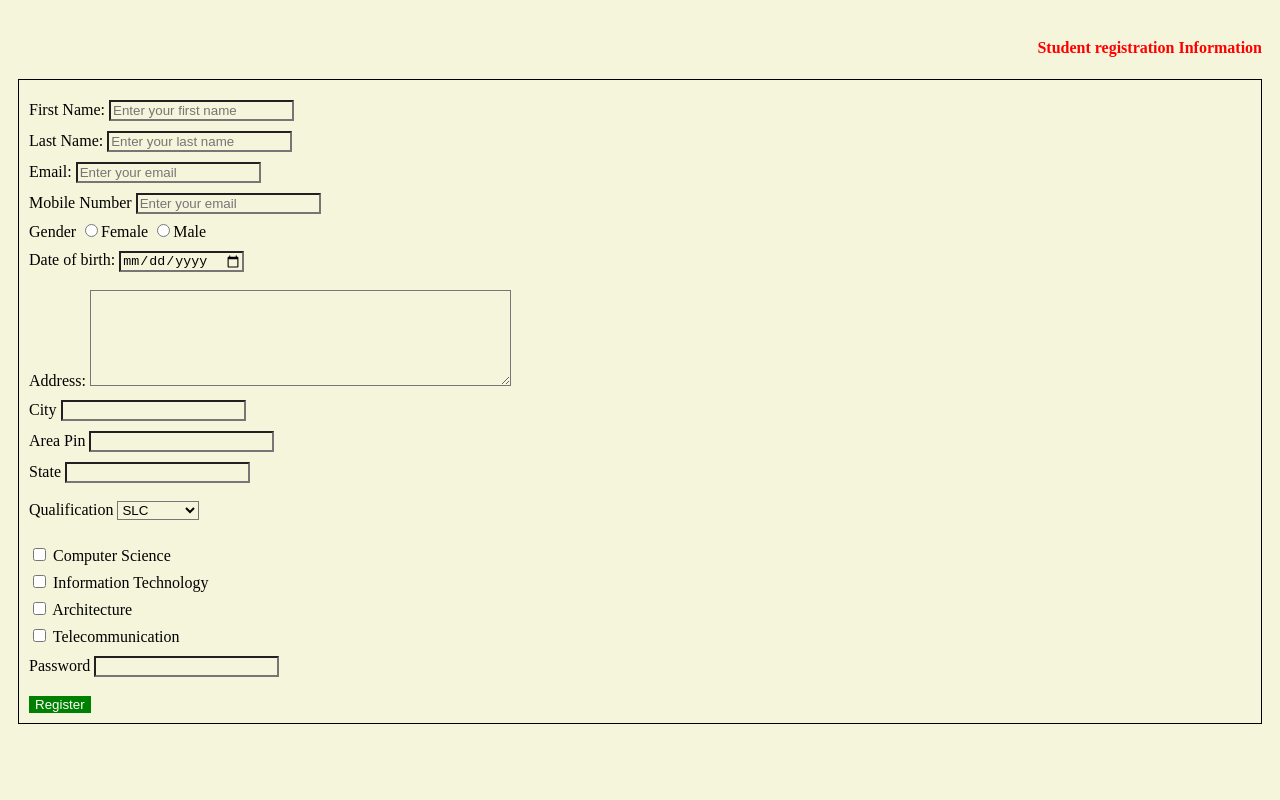
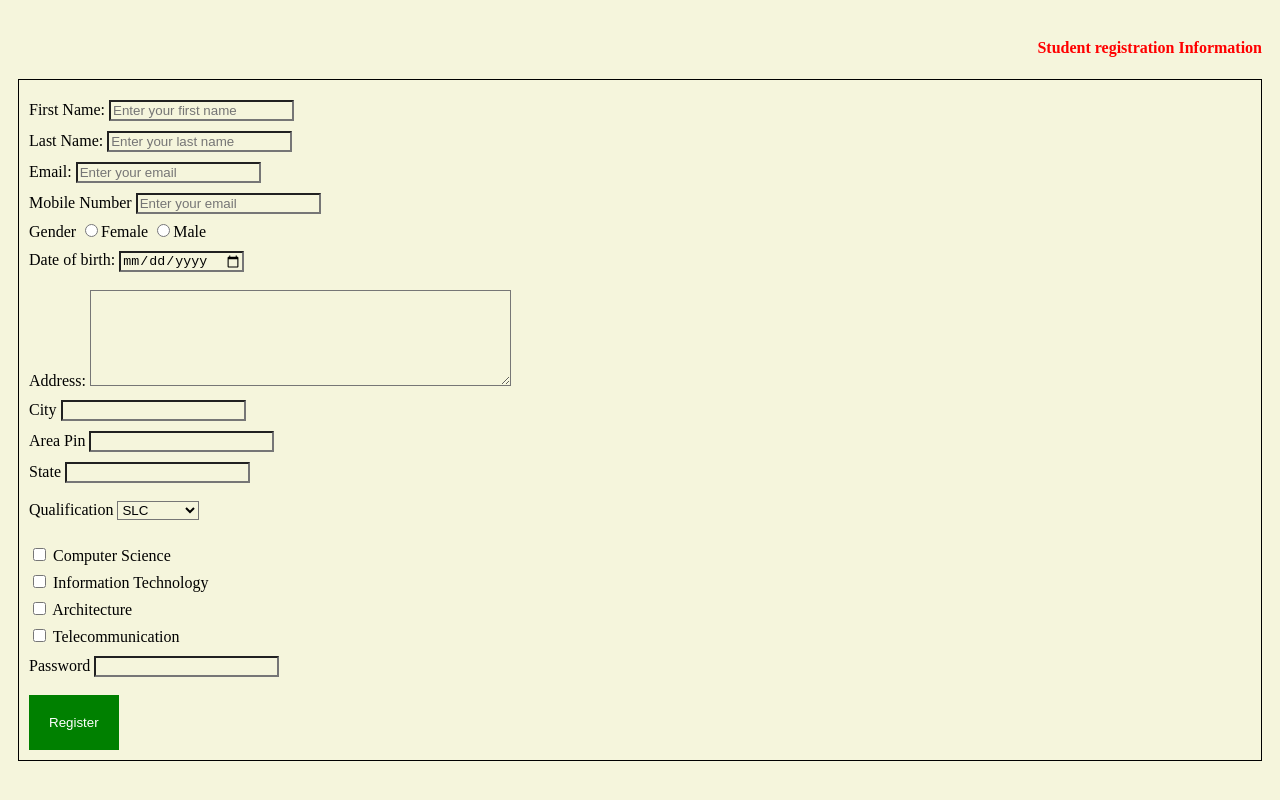
Before and after one commit to sahilshakya/html-forms, a plain HTML site: page assingment2.html in a window 1280 px wide. Drawn offline with Linux system fonts and the light colour scheme.

Commit message:
buuton padding changed

```diff
--- a/assingment2.html
+++ b/assingment2.html
@@ -20,6 +20,10 @@
         form{
             border: 1px solid black;
             padding: 10px;
+        }
+
+        button{
+            padding: 20px;
         }
 
 
```
